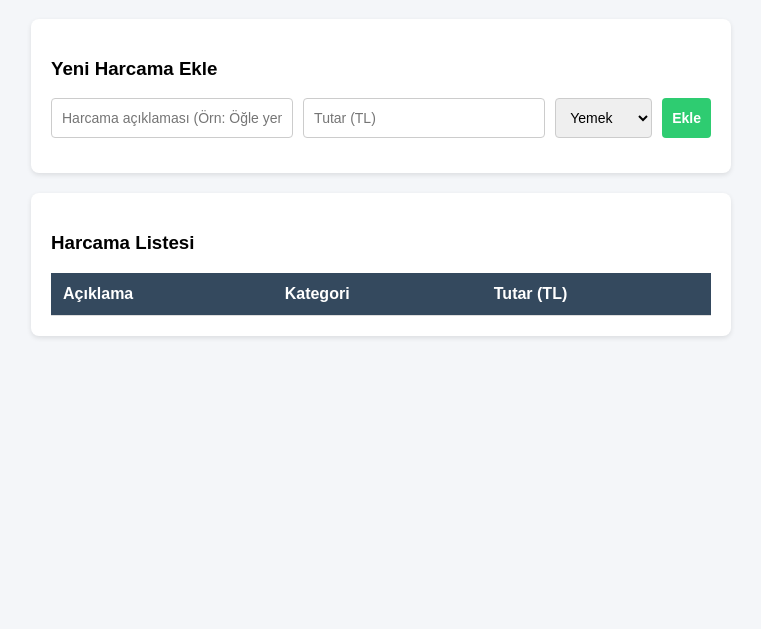
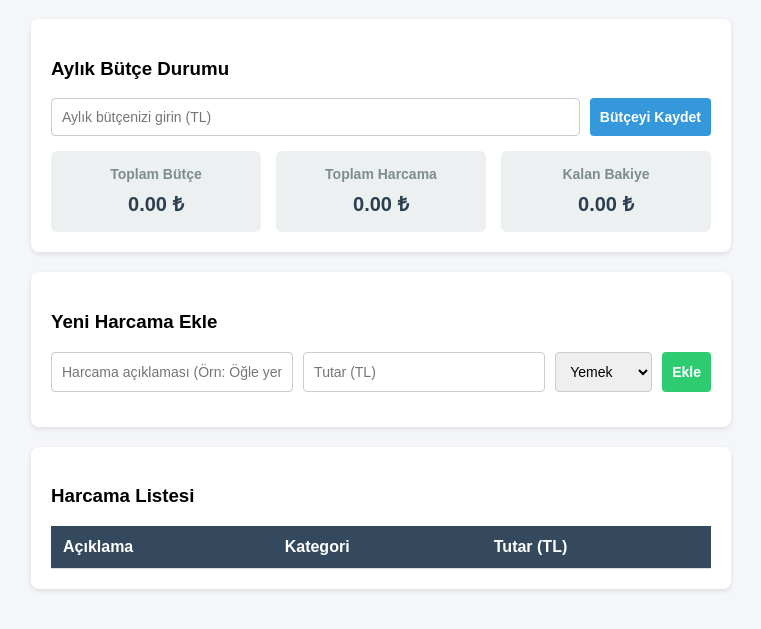
Before and after one commit to halitdogantolar99-ship-it/ogrenci-butce-takip, a plain HTML site: page index.html in a window 1280 px wide. Shown: the part 121-750 px from the top of the page, without its empty margins (259-1020 px from the left). Drawn offline with Linux system fonts and the light colour scheme.

Commit message:
feat: toplam butce tanimlama ve kalan bakiye hesaplama eklendi

```diff
--- a/index.html
+++ b/index.html
@@ -8,11 +8,17 @@
         body { font-family: Arial, sans-serif; max-width: 700px; margin: 40px auto; padding: 20px; background-color: #f4f6f9; }
         .card { background: white; padding: 20px; border-radius: 8px; box-shadow: 0 2px 5px rgba(0,0,0,0.1); margin-bottom: 20px; }
         h1 { color: #2c3e50; text-align: center; }
+        .summary-grid { display: flex; gap: 15px; justify-content: space-between; text-align: center; }
+        .summary-box { flex: 1; padding: 15px; border-radius: 6px; background-color: #ecf0f1; }
+        .summary-box h4 { margin: 0 0 8px 0; color: #7f8c8d; font-size: 14px; }
+        .summary-box p { margin: 0; font-size: 20px; font-weight: bold; color: #2c3e50; }
         .form-group { display: flex; gap: 10px; margin-bottom: 15px; }
         input, select, button { padding: 10px; border: 1px solid #ccc; border-radius: 4px; font-size: 14px; }
         input { flex: 1; }
         button { background-color: #2ecc71; color: white; border: none; cursor: pointer; font-weight: bold; }
         button:hover { background-color: #27ae60; }
+        .btn-budget { background-color: #3498db; }
+        .btn-budget:hover { background-color: #2980b9; }
         table { width: 100%; border-collapse: collapse; margin-top: 10px; }
         th, td { padding: 12px; text-align: left; border-bottom: 1px solid #ddd; }
         th { background-color: #34495e; color: white; }
@@ -21,6 +27,29 @@
 <body>
 
     <h1>Öğrenci Bütçe ve Harcama Takipçisi</h1>
+
+    <!-- Bütçe Tanımlama ve Özet Bölümü -->
+    <div class="card">
+        <h3>Aylık Bütçe Durumu</h3>
+        <div class="form-group">
+            <input type="number" id="budget-input" placeholder="Aylık bütçenizi girin (TL)">
+            <button class="btn-budget" onclick="setBudget()">Bütçeyi Kaydet</button>
+        </div>
+        <div class="summary-grid">
+            <div class="summary-box">
+                <h4>Toplam Bütçe</h4>
+                <p id="total-budget">0.00 ₺</p>
+            </div>
+            <div class="summary-box">
+                <h4>Toplam Harcama</h4>
+                <p id="total-spent">0.00 ₺</p>
+            </div>
+            <div class="summary-box">
+                <h4>Kalan Bakiye</h4>
+                <p id="remaining-balance">0.00 ₺</p>
+            </div>
+        </div>
+    </div>
 
     <!-- Harcama Ekleme Bölümü -->
     <div class="card">
@@ -49,14 +78,24 @@
                     <th>Tutar (TL)</th>
                 </tr>
             </thead>
-            <tbody id="expense-list">
-                <!-- Harcamalar buraya eklenecek -->
-            </tbody>
+            <tbody id="expense-list"></tbody>
         </table>
     </div>
 
     <script>
+        let totalBudget = 0;
         let expenses = [];
+
+        function setBudget() {
+            const val = parseFloat(document.getElementById('budget-input').value);
+            if (isNaN(val) || val < 0) {
+                alert("Lütfen geçerli bir bütçe tutarı giriniz.");
+                return;
+            }
+            totalBudget = val;
+            document.getElementById('budget-input').value = '';
+            updateSummary();
+        }
 
         function addExpense() {
             const desc = document.getElementById('desc').value.trim();
@@ -70,9 +109,22 @@
 
             expenses.push({ desc, amount, category });
             renderExpenses();
+            updateSummary();
 
             document.getElementById('desc').value = '';
             document.getElementById('amount').value = '';
+        }
+
+        function updateSummary() {
+            const totalSpent = expenses.reduce((sum, item) => sum + item.amount, 0);
+            const remaining = totalBudget - totalSpent;
+
+            document.getElementById('total-budget').textContent = totalBudget.toFixed(2) + ' ₺';
+            document.getElementById('total-spent').textContent = totalSpent.toFixed(2) + ' ₺';
+
+            const remainingEl = document.getElementById('remaining-balance');
+            remainingEl.textContent = remaining.toFixed(2) + ' ₺';
+            remainingEl.style.color = remaining < 0 ? '#e74c3c' : '#27ae60';
         }
 
         function renderExpenses() {
```
